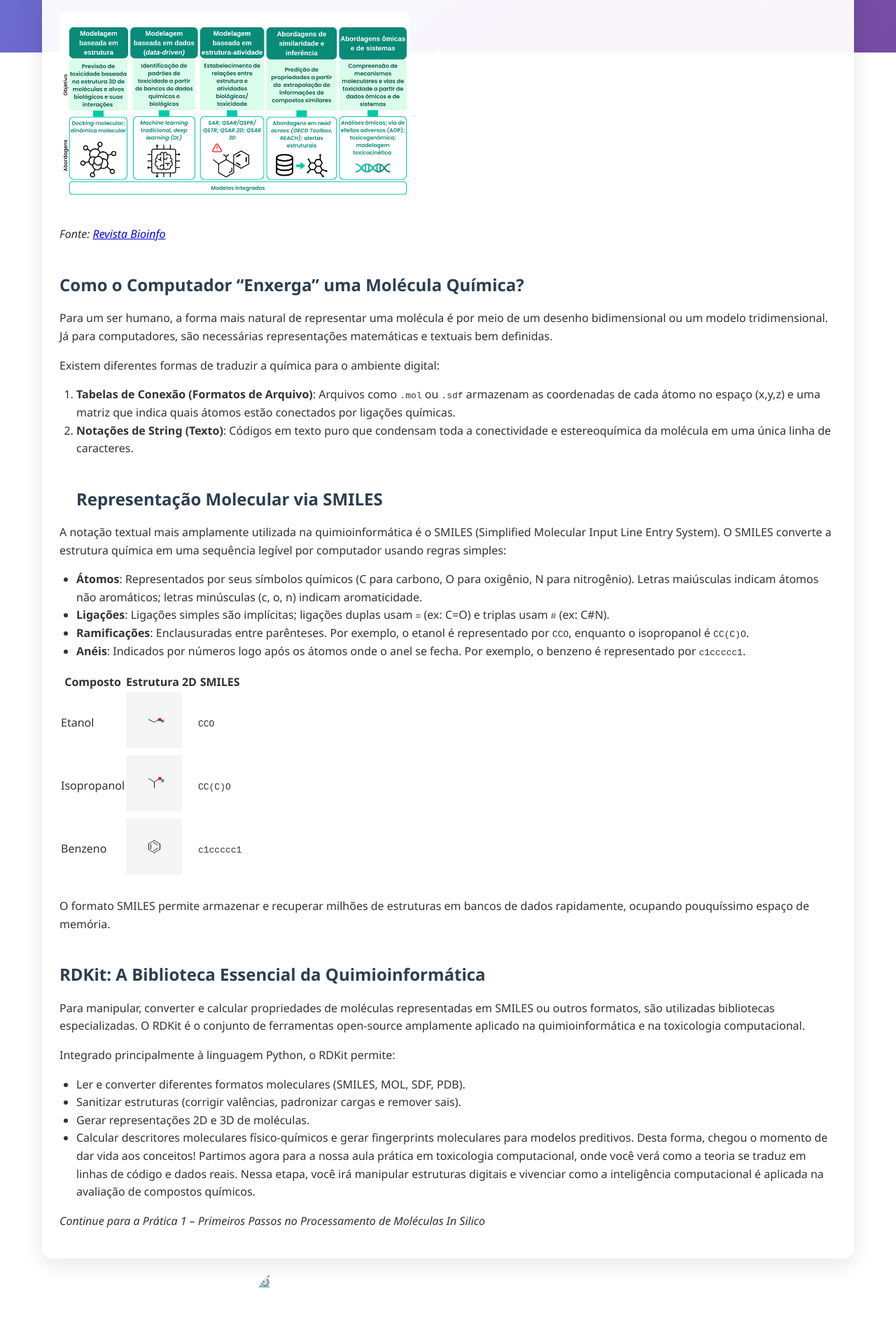
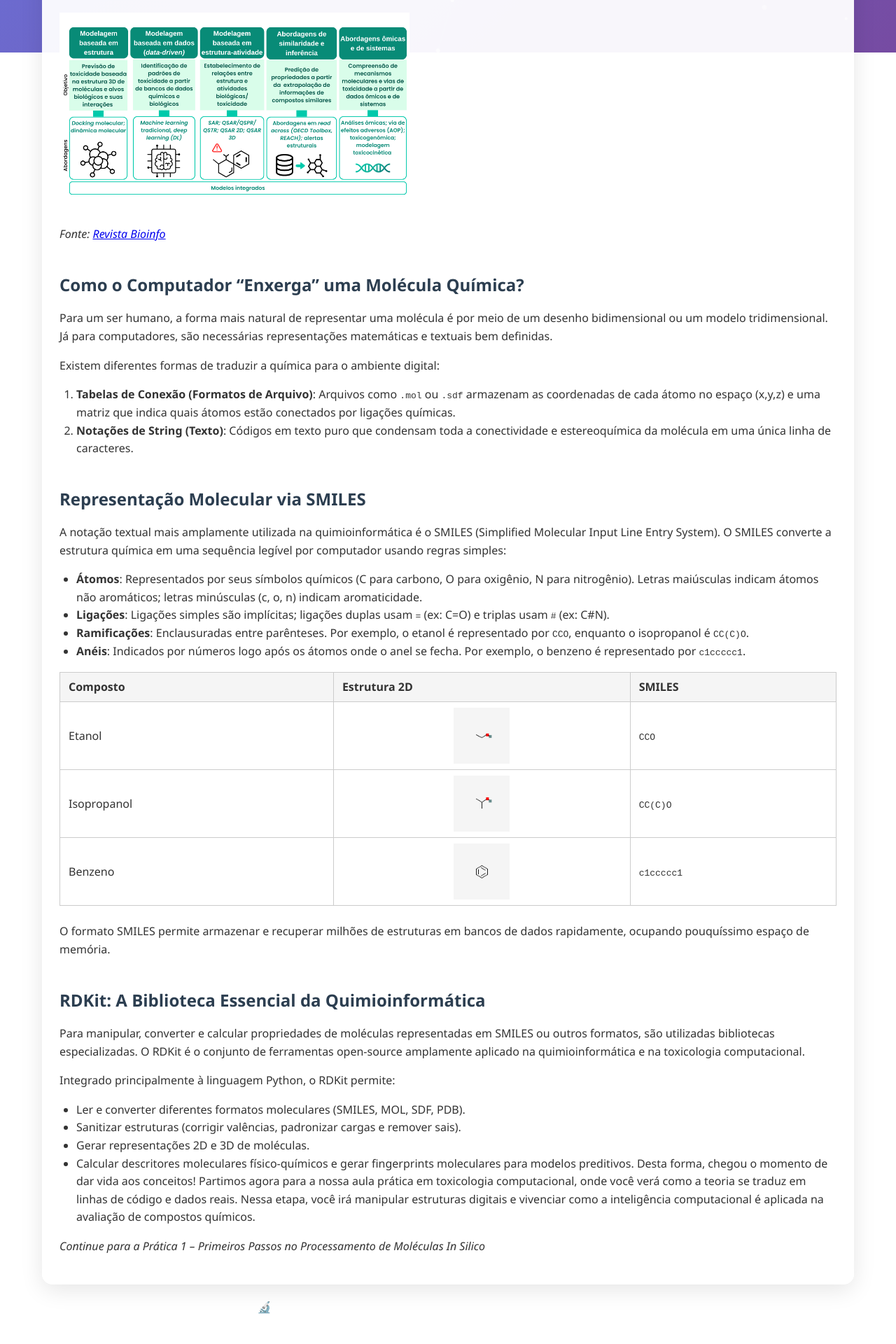
Before and after one commit to annejosiele/AJLV-Bioinformatics, a Jekyll site: the page built from toxicologia/trilha2.md, in a window 1280 px wide. Shown: the part 825-2745 px from the top of the page at 70% size. Built offline with Jekyll 4.4.1, drawn with Linux system fonts in a browser that asks for light colours; before the commit the page ends 2709 px from its top, so only the background shows below that.

Commit message:
Alterações no estilo

```diff
--- a/assets/css/style.css
+++ b/assets/css/style.css
@@ -511,4 +511,25 @@ ul, ol {
 
 table {
     margin-bottom: 1.5rem;
+    border-collapse: collapse;   /* junta as bordas das células */
+    width: 100%;                 /* opcional: ocupa toda a largura */
 }
+
+table th,
+table td {
+    border: 1px solid #ccc;      /* a borda propriamente dita */
+    padding: 0.5rem 0.75rem;     /* espaçamento interno */
+    text-align: left;
+}
+
+table th {
+    background-color: #f5f5f5;   /* cabeçalho destacado (opcional) */
+    font-weight: bold;
+}
+
+table td img {
+    display: block;
+    margin: 0 auto;
+    max-width: 100%;
+    height: auto;
+}
--- a/toxicologia/trilha2.md
+++ b/toxicologia/trilha2.md
@@ -27,6 +27,7 @@ Existem diferentes formas de traduzir a química para o ambiente digital:
 
 1. **Tabelas de Conexão (Formatos de Arquivo)**: Arquivos como `.mol` ou `.sdf` armazenam as coordenadas de cada átomo no espaço (x,y,z) e uma matriz que indica quais átomos estão conectados por ligações químicas.
 2. **Notações de String (Texto)**: Códigos em texto puro que condensam toda a conectividade e estereoquímica da molécula em uma única linha de caracteres.
+
 ## Representação Molecular via SMILES
 
 A notação textual mais amplamente utilizada na quimioinformática é o SMILES (Simplified Molecular Input Line Entry System). O SMILES converte a estrutura química em uma sequência legível por computador usando regras simples:
```
Also changed, not shown: bioinformatica/trilha1.md (+4 -3 lines).
